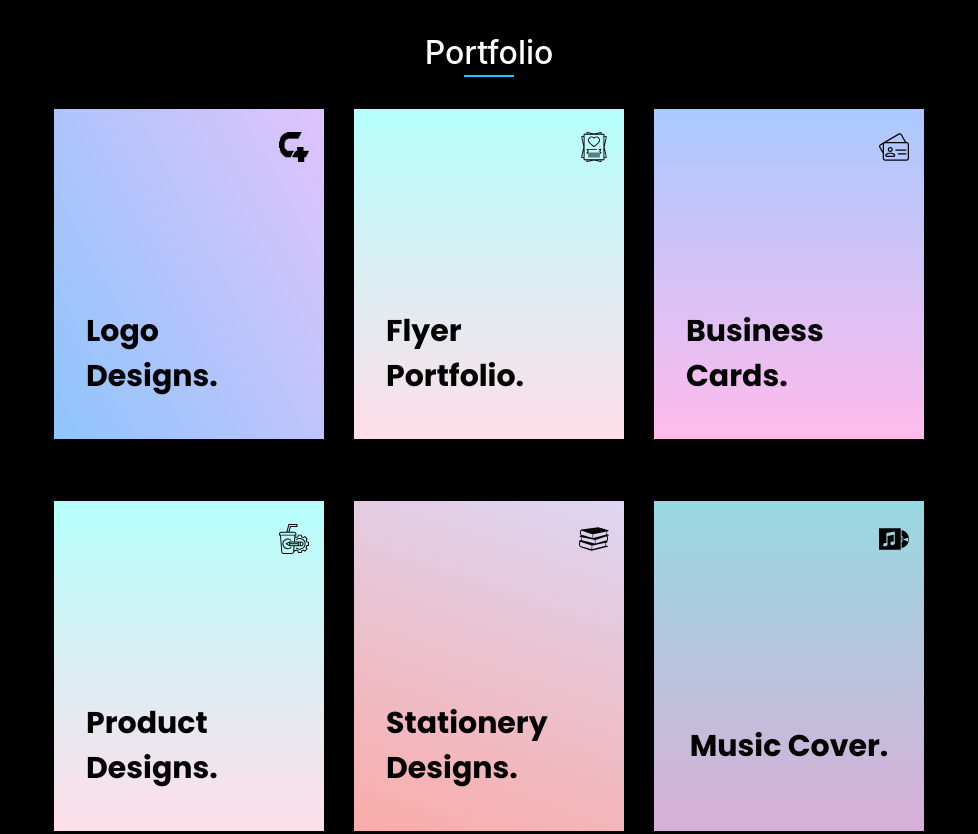
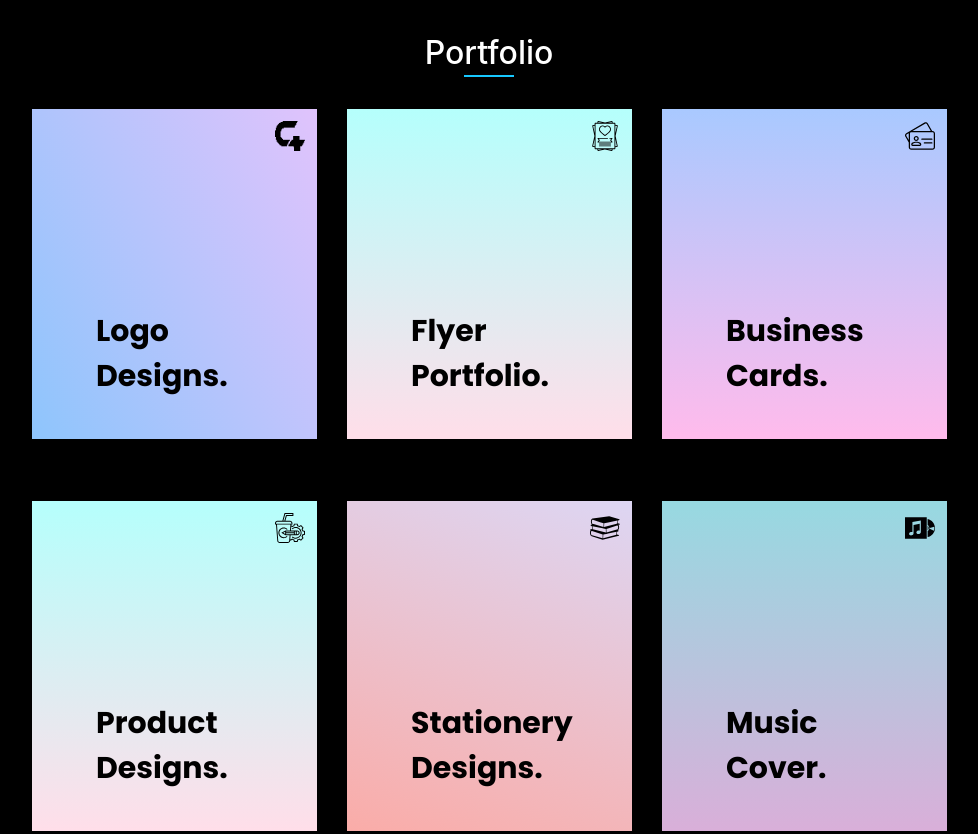
Before and after one commit to toriola998/CeePlus-Media-v2, a plain HTML site: page index.html in a window 1280 px wide. Shown: the part 1400-2234 px from the top of the page, without its empty margins (151-1129 px from the left). Drawn offline with nearby package versions, Linux system fonts and the light colour scheme.

Commit message:
adjusted css

```diff
--- a/css/CeePlus.css
+++ b/css/CeePlus.css
@@ -251,7 +251,7 @@ button > a:hover {
 .box {
   height: 330px;
   position: relative;
-  width: 270px;
+  width: 285px;
   margin: 0 auto 2rem;
 }
 
@@ -308,6 +308,7 @@ button > a:hover {
 #Portfolio .box a {
   padding: 12rem 2rem 2rem;
   text-decoration: none;
+  width: 220px;
 }
 
 .label {
@@ -321,8 +322,8 @@ button > a:hover {
 #Portfolio img {
   right: 0px;
   position: absolute;
-  top: 0.5rem;
-  margin: 15px;
+  top: 0;
+  margin: 12px;
   width: 30px;
   height: 30px;
 }
@@ -352,6 +353,7 @@ button > a:hover {
   height: auto;
   color: var(--mainWhite);
   padding: 1rem;
+  width: 285px;
 }
 
 #work img {
@@ -494,10 +496,13 @@ footer {
     border-bottom: 1px solid var(--mainBlue);
   }
 
+  #intro-wrap {
+    height: 100vh;
+  }
+
   #intro {
     width: 60vw;
     margin-left: 7rem;
-    height: 100vh;
   }
 
   h1 {
```
